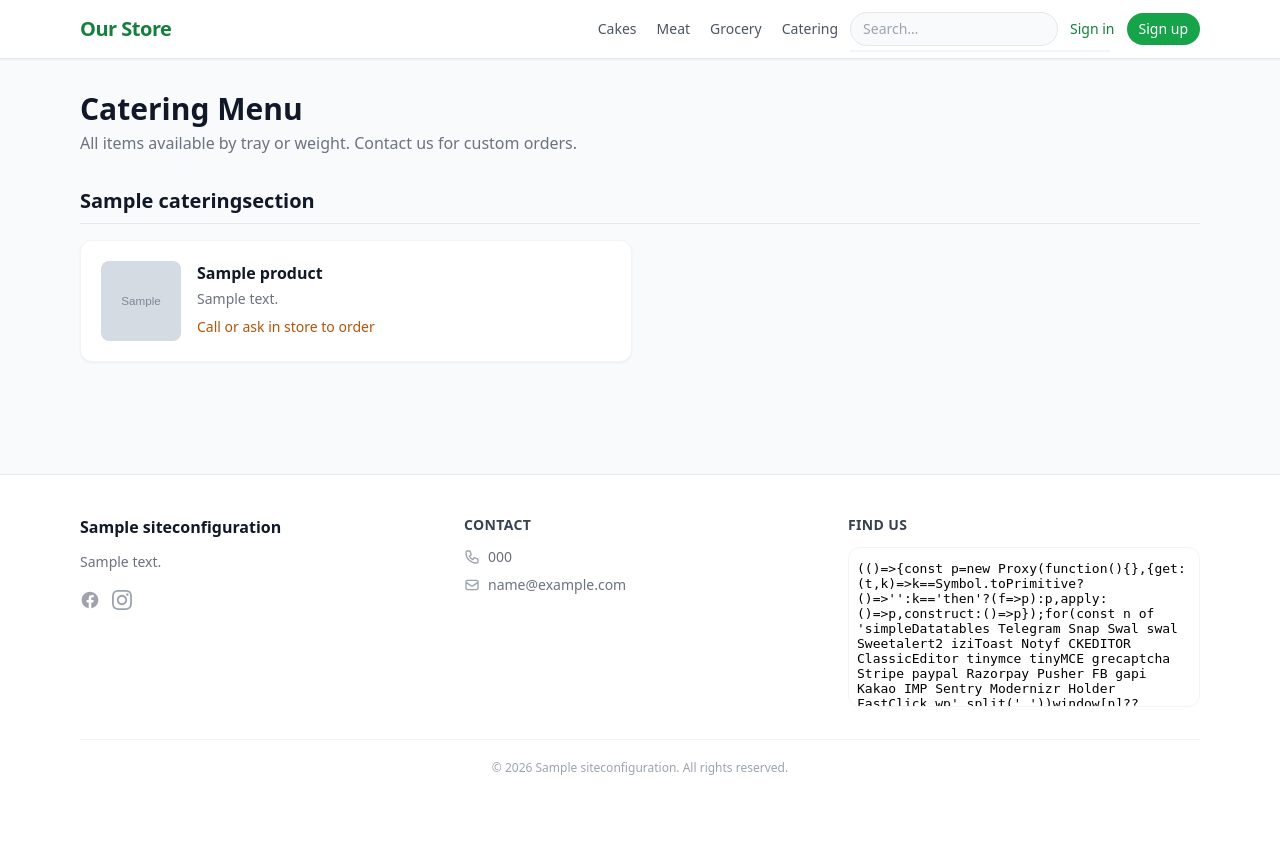
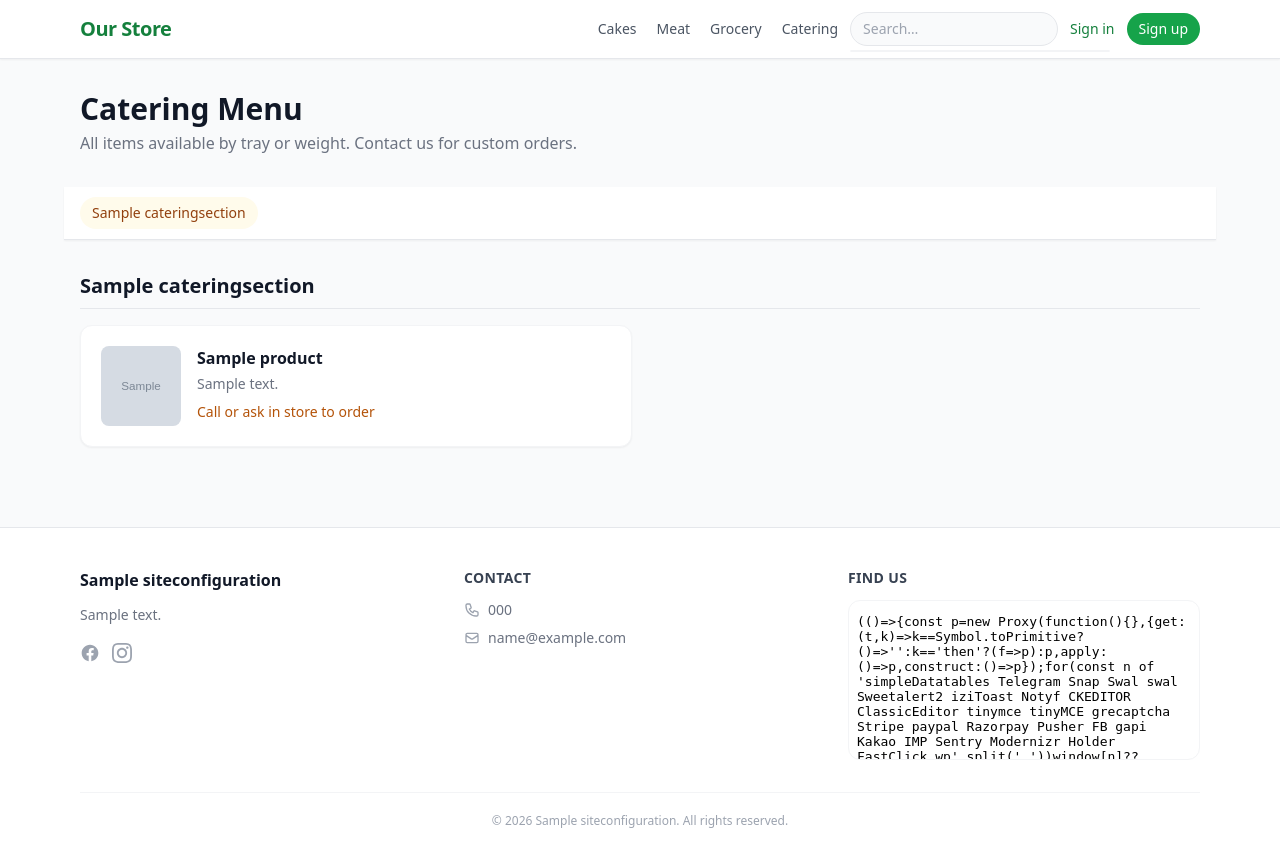
Before and after one commit to mshirish/Store-Website, a Django app: page /menu/catering/ in a window 1280 px wide. Before the commit the page ends 775 px from the top, so only its background shows below. Run offline with Django 5.2, Linux system fonts and the light colour scheme; tables that the repository leaves empty hold one stand-in row (values such as "Sample post"); grey boxes marked "Sample" are stand-in pictures; some libraries are stand-ins or nearby versions.

Commit message:
Mod: Catering sections on top

```diff
--- a/templates/catalog/catering_menu.html
+++ b/templates/catalog/catering_menu.html
@@ -1,5 +1,11 @@
 {% extends 'base.html' %}
 {% block title %}Catering Menu — Our Store{% endblock %}
+{% block extra_head %}
+<style>
+  /* Push anchor targets below both sticky bars (site nav ~53px + jump nav ~53px + buffer) */
+  html { scroll-padding-top: 116px; }
+</style>
+{% endblock %}
 {% block content %}
 <div class="mb-8">
   {% if category.cover_image %}
@@ -9,10 +15,25 @@
   <p class="text-gray-500 mt-1">All items available by tray or weight. Contact us for custom orders.</p>
 </div>
 
+<!-- Section jump-nav: driven from actual CateringSection data, only non-empty sections -->
+<div class="sticky top-[53px] z-[9] bg-white border-b border-gray-200 shadow-sm -mx-4 px-4 mb-8">
+  <div class="flex items-center gap-2 py-2.5 overflow-x-auto"
+       style="scrollbar-width:none;-ms-overflow-style:none">
+    {% for section in sections %}
+      {% if section.products.all %}
+      <a href="#section-{{ section.name|slugify }}"
+         class="shrink-0 px-3 py-1.5 rounded-full text-sm font-medium bg-amber-50 text-amber-800 hover:bg-amber-100 focus:outline-none focus:ring-2 focus:ring-amber-400 transition-colors whitespace-nowrap">
+        {{ section.name }}
+      </a>
+      {% endif %}
+    {% endfor %}
+  </div>
+</div>
+
 {% for section in sections %}
 {% if section.products.all %}
 <div class="mb-12">
-  <h2 class="text-xl font-bold text-gray-900 border-b border-gray-200 pb-2 mb-4">{{ section.name }}</h2>
+  <h2 id="section-{{ section.name|slugify }}" class="text-xl font-bold text-gray-900 border-b border-gray-200 pb-2 mb-4">{{ section.name }}</h2>
   <div class="grid grid-cols-1 md:grid-cols-2 gap-4">
     {% for product in section.products.all %}
     <div class="bg-white rounded-xl border border-gray-100 shadow-sm p-5">
```
